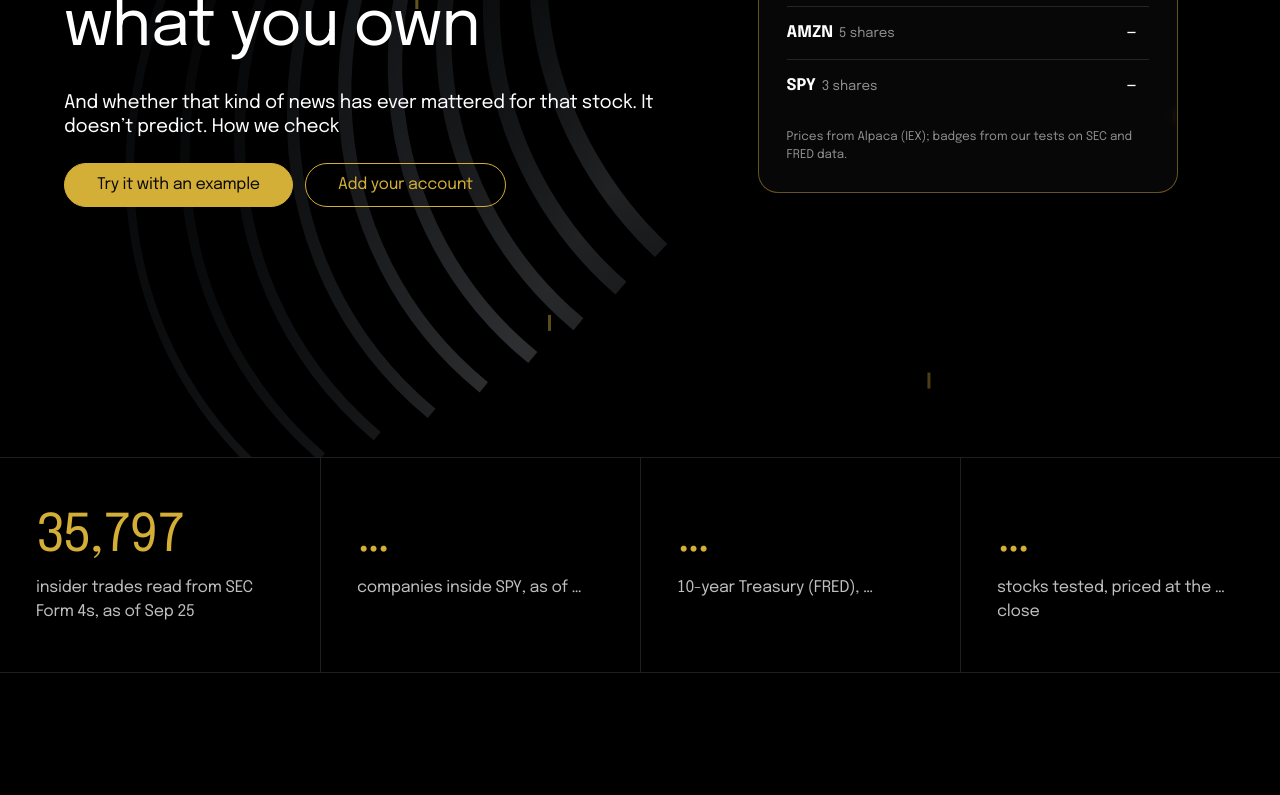
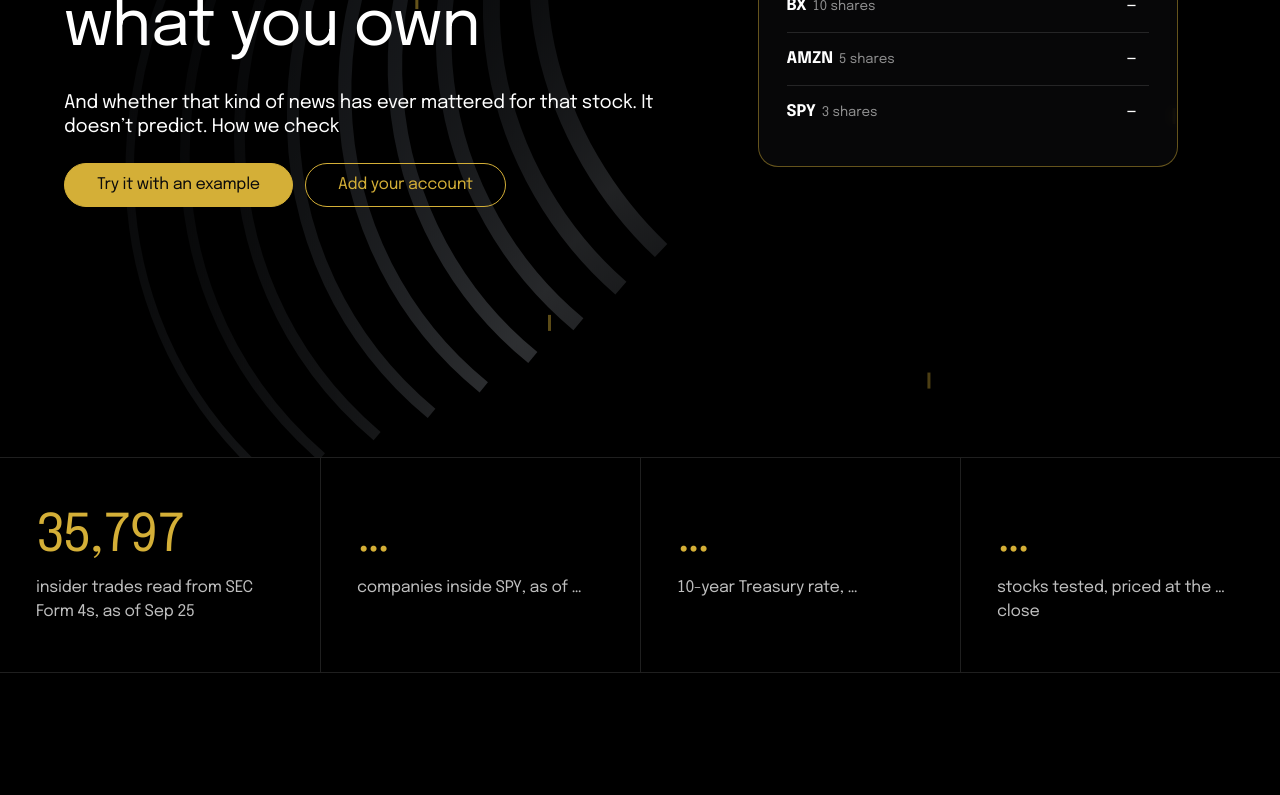
Before and after one commit to I0B0M/Precedence, a Next.js app in the folder frontend/: page / in a window 1280 px wide. Shown: the part 578-1373 px from the top of the page. Built offline with nearby package versions, Linux system fonts and the light colour scheme; no server answers.

Commit message:
Landing in Lite: no source line under the example, 'FRED' only in Pro

```diff
--- a/frontend/src/app/page.tsx
+++ b/frontend/src/app/page.tsx
@@ -74,14 +74,14 @@ export default function Landing() {
               </div>
             );
           })}
-          <p className="lp-hx-note">Prices from Alpaca (IEX); badges from our tests on SEC and FRED data.</p>
+          <p className="lp-hx-note pro-only">Prices from Alpaca (IEX); badges from our tests on SEC and FRED data.</p>
         </Link>
       </section>
 
       <section className="lp-stats" aria-label="What's under the hood">
         <div className="lp-stat"><b>{INSIDER_TRADES.toLocaleString("en-US")}</b><span>insider trades read from SEC Form 4s, as of Sep 25</span></div>
         <div className="lp-stat"><b>{spy ? spy.total_holdings_count : "…"}</b><span>companies inside SPY, as of {day(spy?.holdings_as_of)}</span></div>
-        <div className="lp-stat"><b>{rate ? `${rate.value.toFixed(2)}%` : "…"}</b><span>10-year Treasury (FRED), {day(rate?.day)}</span></div>
+        <div className="lp-stat"><b>{rate ? `${rate.value.toFixed(2)}%` : "…"}</b><span>10-year Treasury rate<span className="pro-only"> (FRED)</span>, {day(rate?.day)}</span></div>
         <div className="lp-stat"><b>{stocks ?? "…"}</b><span>stocks tested, priced at the {day(board?.price_as_of)} close</span></div>
       </section>
 
```
